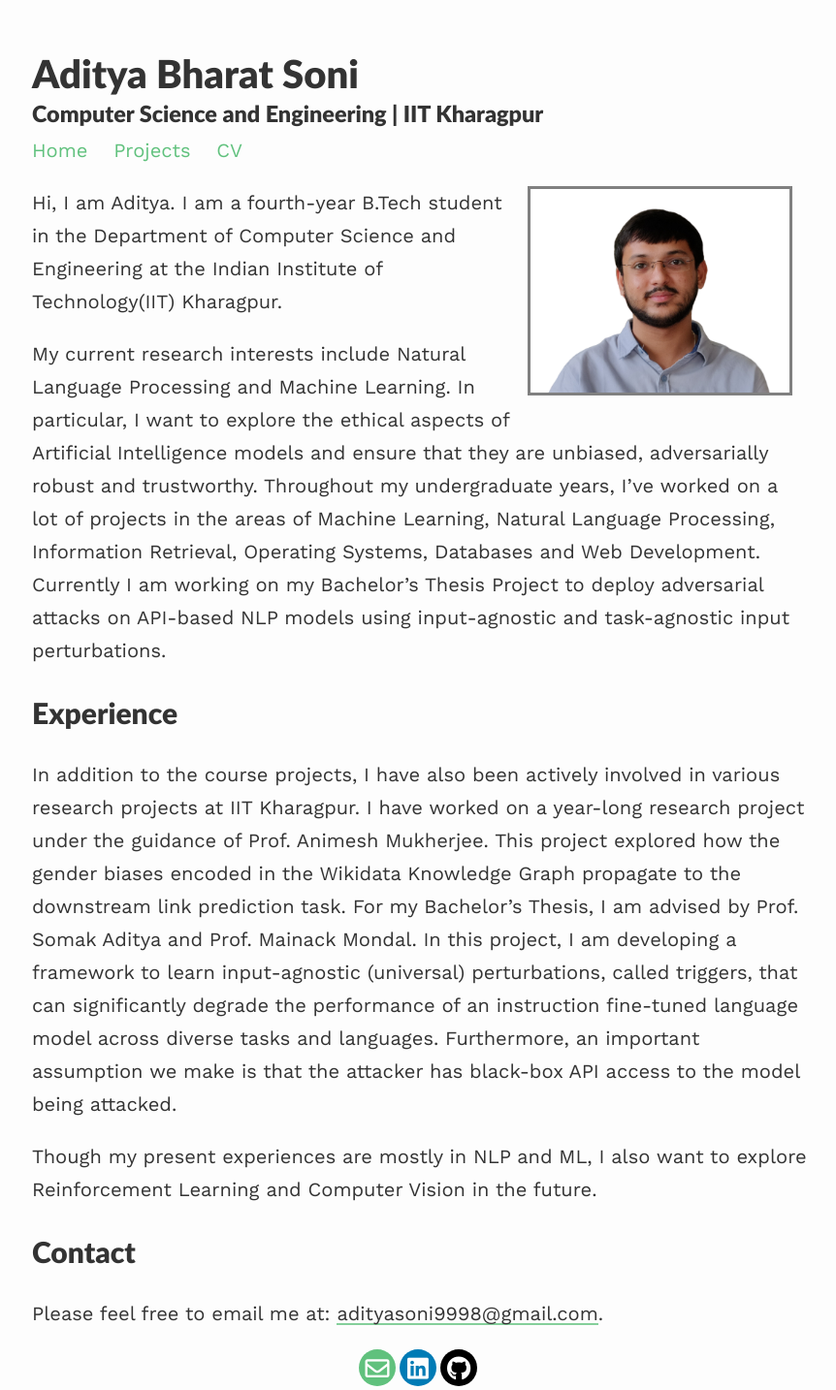
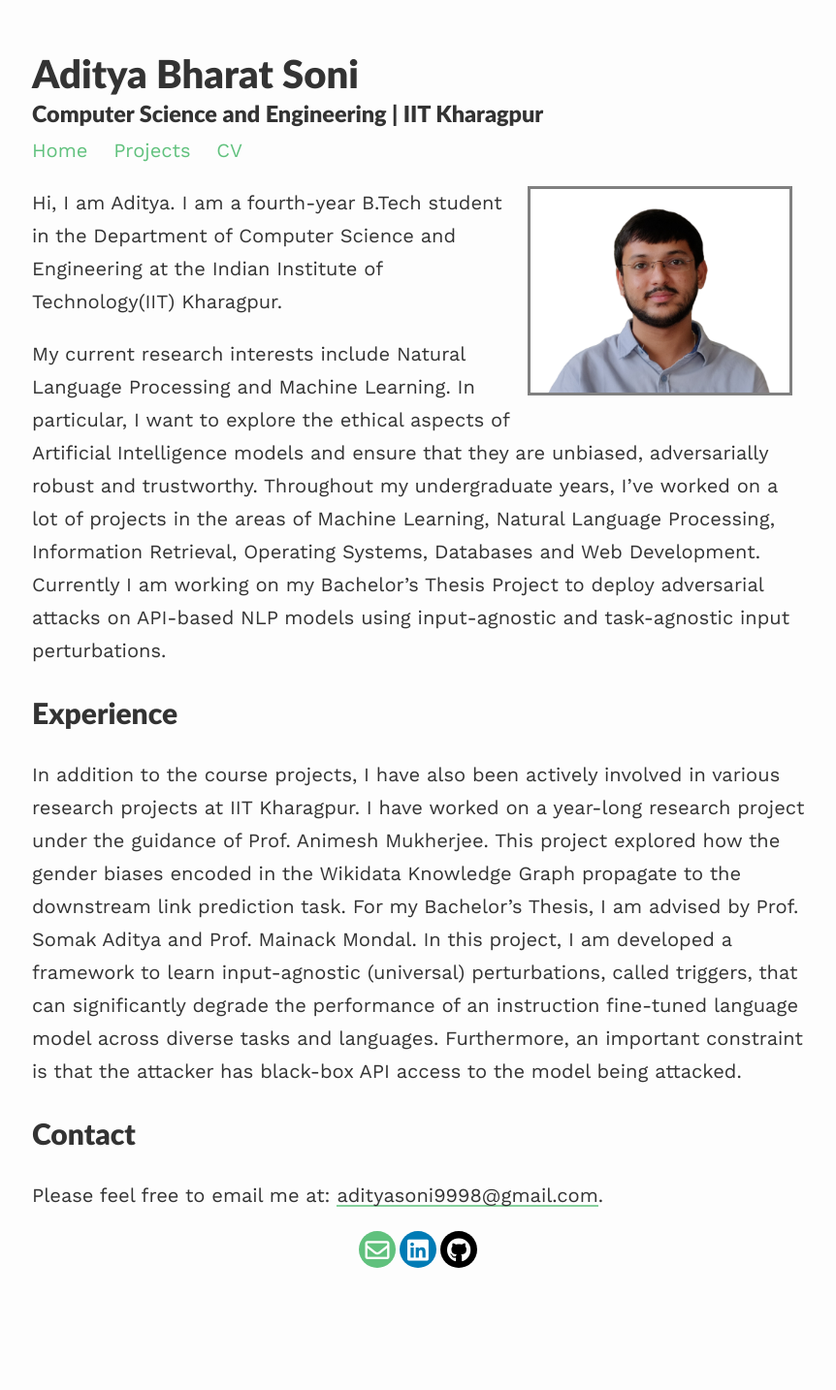
Before and after one commit to adityasoni9998/adityasoni9998.github.io, a Jekyll site: the page built from index.md, in a window 1280 px wide. Shown: the whole page at 97% size, without its empty margins (207-1069 px from the left). Built offline with Jekyll 4.4.1, drawn with Linux system fonts in a browser that asks for light colours; nearby versions of some CDN libraries; after the commit the page ends 1312 px from its top, so only the background shows below that.

Commit message:
Update index.md

```diff
--- a/index.md
+++ b/index.md
@@ -13,9 +13,6 @@
 
 # **Experience**
 
-In addition to the course projects, I have also been actively involved in various research projects at IIT Kharagpur. I have worked on a year-long research project under the guidance of Prof. Animesh Mukherjee. This project explored how the gender biases encoded in the Wikidata Knowledge Graph propagate to the downstream link prediction task. For my Bachelor's Thesis, I am advised by Prof. Somak Aditya and Prof. Mainack Mondal. In this project, I am developing a framework to learn input-agnostic (universal) perturbations, called triggers, that can significantly degrade the performance of an instruction fine-tuned language model across diverse tasks and languages. Furthermore, an important assumption we make is that the attacker has black-box API access to the model being attacked.
-
-Though my present experiences are mostly in NLP and ML, I also want to explore Reinforcement Learning and Computer Vision in the future.
-
+In addition to the course projects, I have also been actively involved in various research projects at IIT Kharagpur. I have worked on a year-long research project under the guidance of Prof. Animesh Mukherjee. This project explored how the gender biases encoded in the Wikidata Knowledge Graph propagate to the downstream link prediction task. For my Bachelor's Thesis, I am advised by Prof. Somak Aditya and Prof. Mainack Mondal. In this project, I am developed a framework to learn input-agnostic (universal) perturbations, called triggers, that can significantly degrade the performance of an instruction fine-tuned language model across diverse tasks and languages. Furthermore, an important constraint is that the attacker has black-box API access to the model being attacked.
 # **Contact**
 Please feel free to email me at: [adityasoni9998@gmail.com](mailto:adityasoni9998@gmail.com).
```
